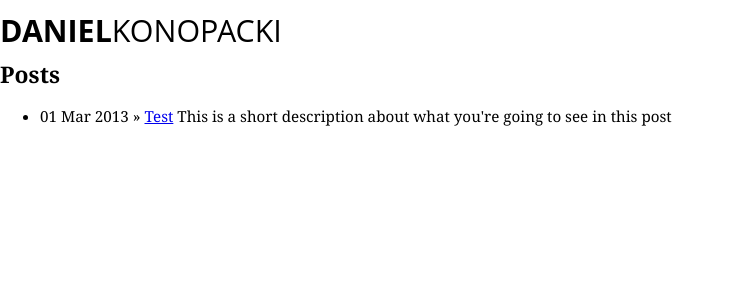
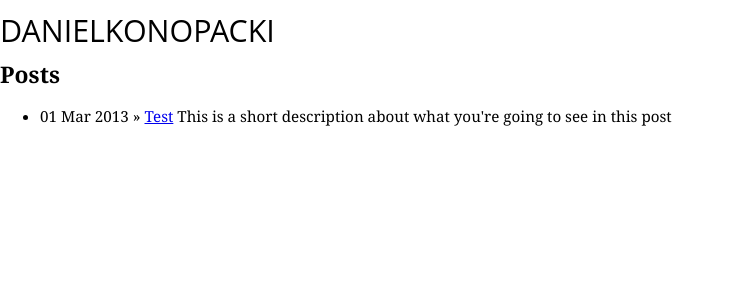
Before and after one commit to danielkonopacki/danielkonopacki.github.com, a Jekyll site: the page built from index.html, in a window 1280 px wide. Shown: the top 300 px of the page, without its empty margins (0-735 px from the left). Built offline with Jekyll 4.4.1, drawn with Linux system fonts in a browser that asks for light colours; Markdown is read by kramdown in place of the engine named in the settings.

Commit message:
CSS updates

```diff
--- a/css/typography.css
+++ b/css/typography.css
@@ -9,6 +9,10 @@ body {
   text-transform: uppercase;
 }
 
+#site-title h1 {
+  font-weight: normal;
+}
+
 #site-title strong {
   font-weight: 500;
 }
```
Also changed, not shown: 1 other file.
